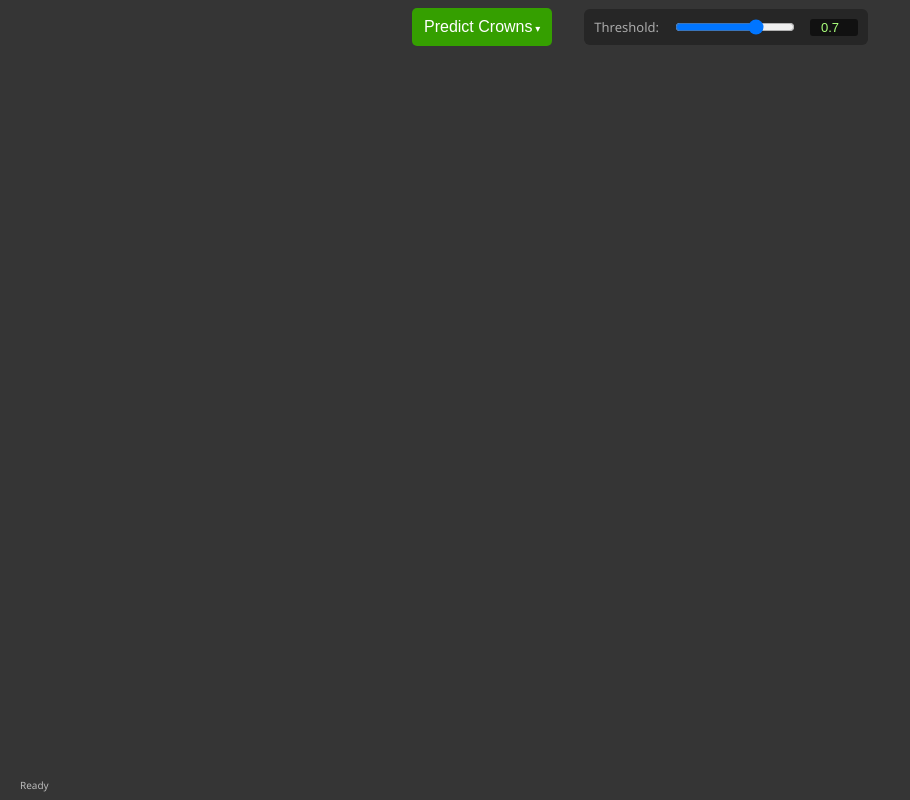
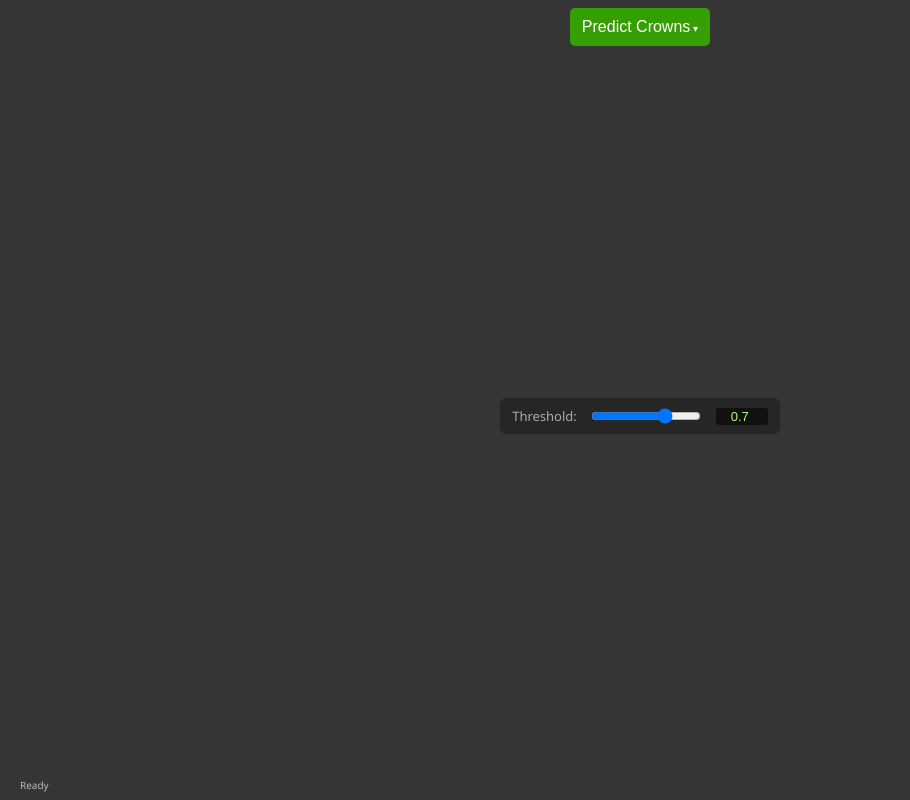
Before and after one commit to Rchahel-vertinetik/erdo-crown-request, a plain HTML site: page index.html in a window 1280 px wide. Shown: the whole page, without its empty margins (0-910 px from the left). Drawn offline with Linux system fonts and the light colour scheme.

Commit message:
Update index.html

```diff
--- a/index.html
+++ b/index.html
@@ -78,22 +78,34 @@
     .dropdown-wrap:hover .dropdown-content {
       display: block;
     }
+
+    /* Threshold row styling */
+    .threshold-row {
+      display: flex;
+      justify-content: center;
+      align-items: center;
+      margin-top: 10px;
+      margin-bottom: 2px;
+      width: 100%;
+    }
     .threshold-control {
       display: flex;
       align-items: center;
       gap: 10px;
-      margin-left: 20px;
       background: #262626;
       border-radius: 6px;
-      padding: 8px 10px;
+      padding: 8px 12px;
+      box-sizing: border-box;
+      min-width: 210px;
+      max-width: 330px;
     }
     .threshold-label {
       font-size: 13px;
       color: #aaa;
-      margin-right: 4px;
+      margin-right: 2px;
     }
     .threshold-value {
-      width: 40px;
+      width: 44px;
       text-align: right;
       font-size: 13px;
       background: #111;
@@ -104,8 +116,9 @@
       padding: 1px 4px;
     }
     .threshold-slider {
-      width: 120px;
+      width: 110px;
     }
+
     .footer {
       font-size: 10px;
       color: #bbb;
@@ -137,6 +150,9 @@
           <button onclick="runSync()">Approve Predictions</button>
         </div>
       </div>
+    </div>
+    <!-- Threshold control on its own row, centered -->
+    <div class="threshold-row">
       <div class="threshold-control">
         <span class="threshold-label">Threshold:</span>
         <input
@@ -237,7 +253,6 @@
     async function runPredict() {
       const project = getProjectFromURL();
       const thresh = getThreshold();
-      // Always include the threshold
       const url = `${API_BASE}/infer_project_name?project_name=${encodeURIComponent(project)}&thresh=${encodeURIComponent(thresh)}`;
       await streamEndpoint(url, "Predicting...");
     }
@@ -259,7 +274,6 @@
       document.getElementById('threshInput').value = parseFloat(val).toFixed(2);
     }
     function updateThreshSlider(val) {
-      // Clamp to range [0, 1]
       let v = Math.min(1, Math.max(0, parseFloat(val)));
       document.getElementById('threshSlider').value = v.toFixed(2);
       document.getElementById('threshInput').value = v.toFixed(2);
```
